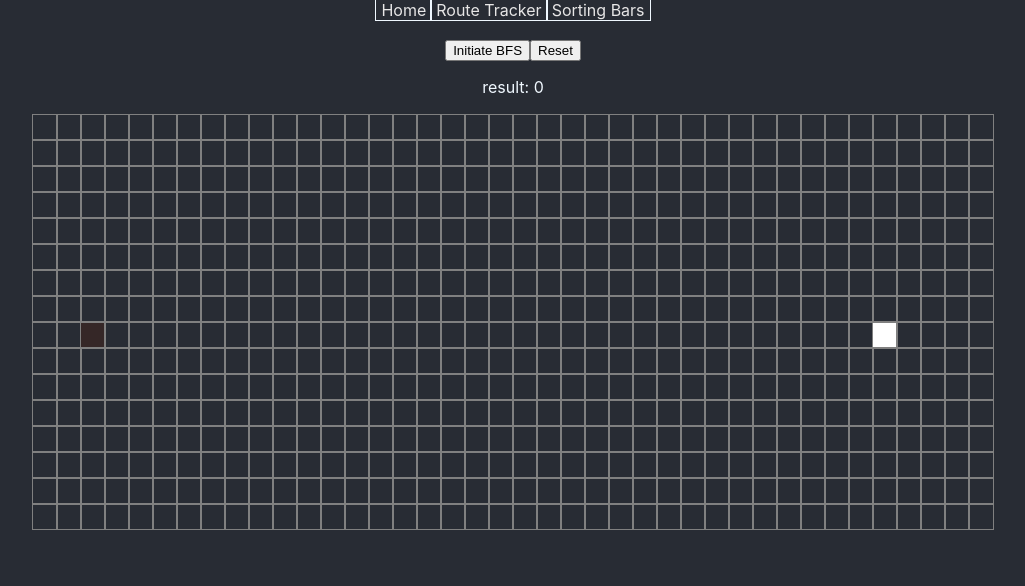
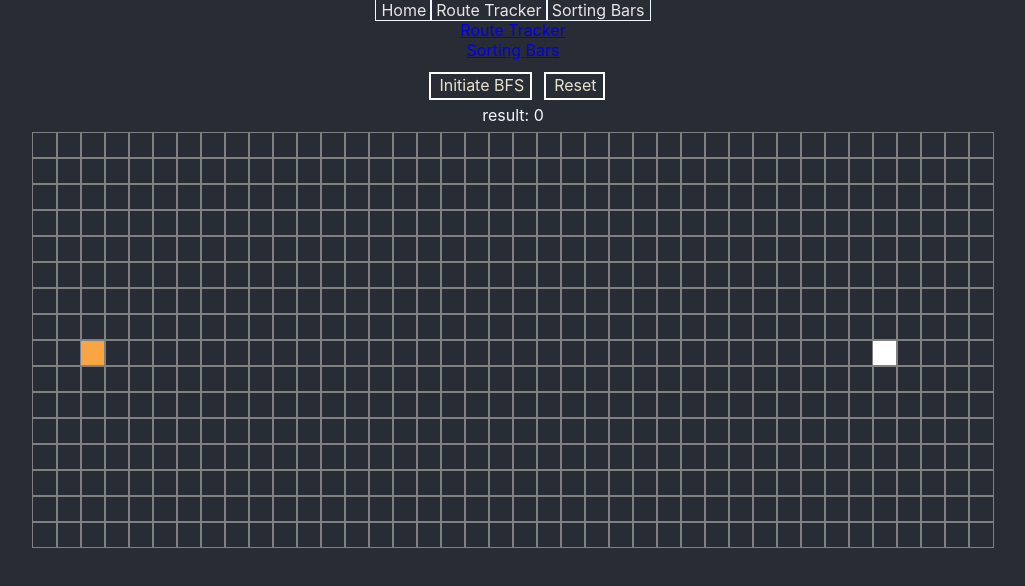
Before and after one commit to luxleo/algorithm_project, a React (Create React App) app: page /route-tracker in a window 1280 px wide. Shown: the top 586 px of the page, without its empty margins (127-1152 px from the left). Built offline with nearby package versions, Linux system fonts and the light colour scheme.

Commit message:
add reset start_node and end_node features

```diff
--- a/src/App.js
+++ b/src/App.js
@@ -29,6 +29,22 @@ function App() {
 						</Link>
 					</div>
 				</div>
+				<div className="card_link">
+					<div className="card">
+						<Link to="route-tracker" className="navlink">
+							Route Tracker
+						</Link>
+					</div>
+					<div className="card">
+						<Link
+							to="sorting-bars"
+							className="navlink"
+							element={<SortingBars />}
+						>
+							Sorting Bars
+						</Link>
+					</div>
+				</div>
 				<Routes>
 					<Route path="route-tracker" element={<RouteTracker />} />
 					<Route path="sorting-bars" element={<SortingBars />} />
--- a/src/RouteTracker/Node/Node.scss
+++ b/src/RouteTracker/Node/Node.scss
@@ -43,7 +43,7 @@
 @include keyframe(routeAnimation) {
 	0% {
 		transform: scale(0.2);
-		background: radial-gradient(closest-side, #3f87a6, #94e9f8, #fffefc);
+		background-color: aliceblue;
 		border-radius: 50%;
 	}
 	5% {
@@ -68,6 +68,23 @@
 		background-color: rgb(62, 103, 136);
 	}
 }
+@include keyframe(wallAnimation) {
+	0% {
+		transform: scale(1.3);
+		background-color: rgb(116, 84, 9);
+	}
+	50% {
+		background-color: rgb(236, 205, 68);
+	}
+	75% {
+		transform: scale(1.2);
+		background-color: rgb(148, 137, 38);
+	}
+	100% {
+		transform: scale(1);
+		background-color: rgb(116, 84, 9);
+	}
+}
 .node {
 	width: 24px;
 	height: 24px;
@@ -77,6 +94,16 @@
 	padding: 0px;
 
 	&.node-wall {
+		@include animation(
+			wallAnimation,
+			0.5s,
+			ease-out,
+			0,
+			alternate,
+			1,
+			forwards,
+			running
+		);
 		background-color: blanchedalmond;
 	}
 	&.node-visited {
@@ -107,6 +134,6 @@
 		background-color: rgb(255, 255, 255);
 	}
 	&.node-start {
-		background-color: rgb(53, 39, 39);
+		background-color: rgb(250, 165, 68);
 	}
 }
--- a/src/RouteTracker/RouteTracker.js
+++ b/src/RouteTracker/RouteTracker.js
@@ -2,10 +2,10 @@ import React, { useState, useEffect } from 'react';
 import Node from './Node/Node';
 import './RouteTracker.scss';
 import { bfs, getNodesInShortestRoute } from '../algorithms/bfs';
-const start_node_row = 8;
-const start_node_col = 2;
-const end_node_row = 8;
-const end_node_col = 35;
+let start_node_row = 8;
+let start_node_col = 2;
+let end_node_row = 8;
+let end_node_col = 35;
 const createNode = (row, col) => {
 	return {
 		row,
@@ -42,21 +42,40 @@ const renewGraphOnWallToggle = (graph, row, col) => {
 const RouteTracker = () => {
 	const [graph, setgraph] = useState([]);
 	const [mousePressed, setmousePressed] = useState(false);
+	const [startPressed, setstartPressed] = useState(false);
+	const [endPressed, setendPressed] = useState(false);
 	useEffect(() => {
 		setgraph(getInitialGraph());
 	}, []);
 
 	const handleMouseDown = (row, col) => {
-		const newGraph = renewGraphOnWallToggle(graph, row, col);
-		setgraph(newGraph);
-		setmousePressed(true);
+		if (row === start_node_row && col === start_node_col) {
+			setstartPressed(true);
+		} else if (row === end_node_row && col === end_node_col) {
+			setendPressed(true);
+		} else {
+			const newGraph = renewGraphOnWallToggle(graph, row, col);
+			setgraph(newGraph);
+			setmousePressed(true);
+		}
 	};
 	const handleMouseEnter = (row, col) => {
+		if (startPressed) {
+			start_node_row = row;
+			start_node_col = col;
+			setgraph(getInitialGraph());
+		} else if (endPressed) {
+			end_node_row = row;
+			end_node_col = col;
+			setgraph(getInitialGraph());
+		}
 		if (!mousePressed) return;
 		const newGraph = renewGraphOnWallToggle(graph, row, col);
 		setgraph(newGraph);
 	};
 	const handleMouseUp = (row, col) => {
+		setendPressed(false);
+		setstartPressed(false);
 		setmousePressed(false);
 	};
 	const processTrack = (track, nodesInShortestRoute) => {
@@ -116,6 +135,10 @@ const RouteTracker = () => {
 				nodesInShortestRoutes[i].className = 'node';
 			}
 		}
+		start_node_row = 8;
+		start_node_col = 2;
+		end_node_row = 8;
+		end_node_col = 35;
 		setgraph(getInitialGraph());
 		document.getElementById('result').innerText = `result:  ${0}`;
 	};
@@ -123,10 +146,14 @@ const RouteTracker = () => {
 	return (
 		<>
 			<div className={'button-container'}>
-				<button onClick={() => initiateBfs()}>Initiate BFS</button>
-				<button onClick={() => undoBfs()}>Reset</button>
+				<div className="btn_s" onClick={() => initiateBfs()}>
+					Initiate BFS
+				</div>
+				<div className="btn_s" onClick={() => undoBfs()}>
+					Reset
+				</div>
 			</div>
-			<p id="result" className="result displayer">
+			<p id="result" className="result_displayer">
 				result: {0}
 			</p>
 			<div className="graph">
--- a/src/RouteTracker/RouteTracker.scss
+++ b/src/RouteTracker/RouteTracker.scss
@@ -1,16 +1,58 @@
 .button-container {
 	display: flex;
-	margin-top: 20px;
+	margin: 0px;
+	padding: 0px;
+	margin-top: 10px;
 	flex-direction: row;
 	justify-content: center;
+	.btn_s {
+		color: rgb(230, 226, 203);
+		font-size: 1rem;
+		padding: 5px 10px;
+		margin-left: 10px;
+		position: relative;
+		display: inline-block;
+		&::before {
+			border: 2px solid white;
+			content: '';
+			position: absolute;
+			width: calc(100% - 6px);
+			height: calc(100% - 6px);
+			left: 0;
+			bottom: 0;
+			z-index: 1;
+			transition: transform 0.3s ease;
+		}
+		&::after {
+			border: 2px solid white;
+			content: '';
+			width: calc(100% - 6px);
+			height: calc(100% - 6px);
+			position: absolute;
+			left: 0;
+			bottom: 0;
+			z-index: 1;
+			transition: transform 0.3s ease;
+		}
+		&:hover::before {
+			transform: translate(5px, 5px);
+			border: 2px solid orange;
+		}
+		&:hover::after {
+			transform: translate(-5px, -5px);
+			border: 2px solid orange;
+		}
+	}
+}
+.result_displayer {
+	display: inline-block;
+	margin: 0px;
+	margin-top: 5px;
 }
 .graph {
 	margin: 100px 0 0;
-	margin-top: 20px;
+	margin-top: 10px;
 
-	.result-displayer {
-		margin-bottom: 0px;
-	}
 	.node-wrapper {
 		padding: 0px;
 		margin-top: -2px;
```
